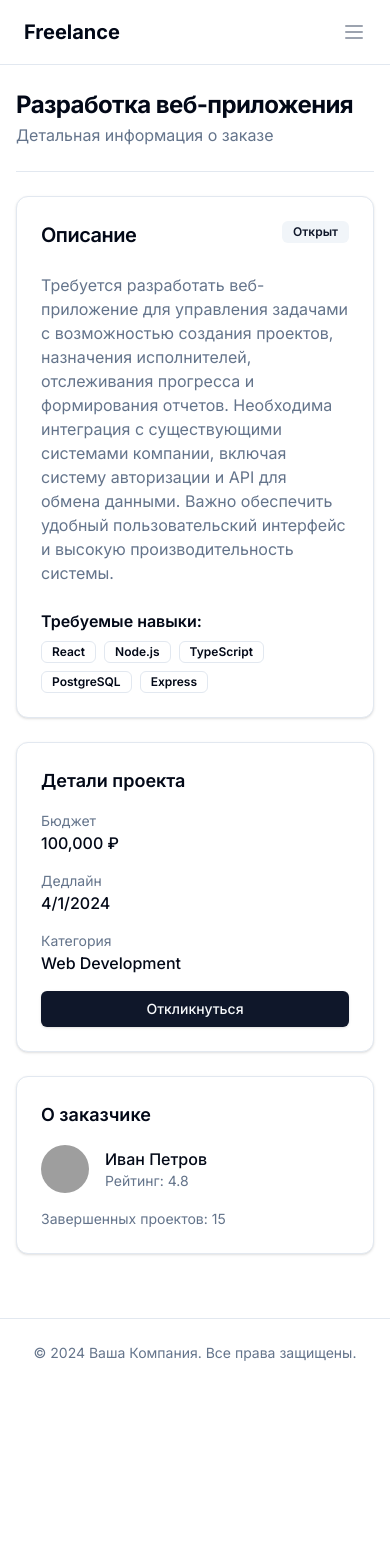
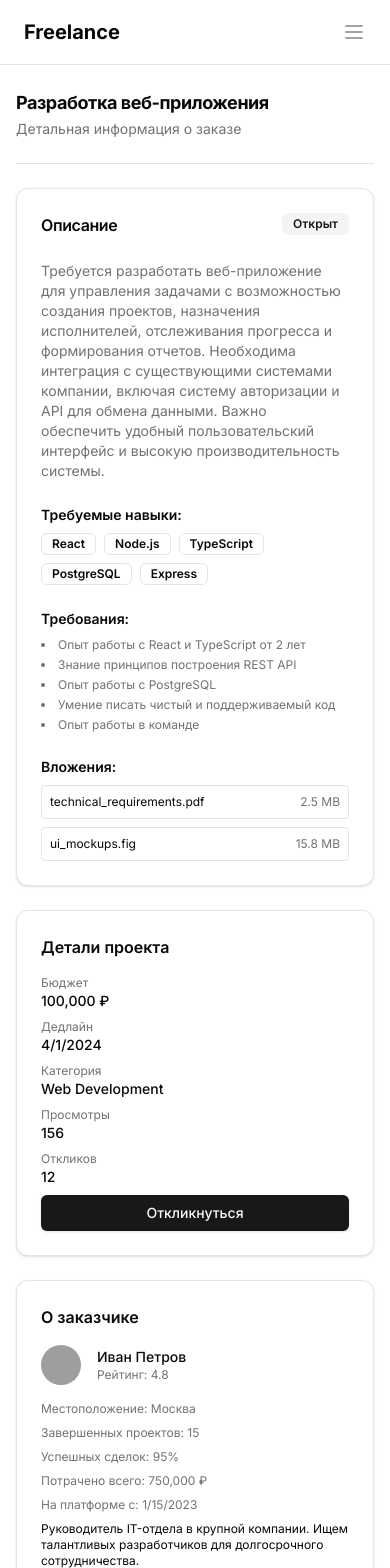
Before and after one commit to muhammadali-nb/freelance, a Next.js app: page /orders/1 in a window 390 px wide. Shown: the top 1568 px of the page. Before the commit the page ends 1387 px from the top, so only its background shows below. Built offline with nearby package versions, Linux system fonts and the light colour scheme; grey boxes are pictures that could not be loaded.

Commit message:
update dark theme and add responsive to orders page and detail

```diff
--- a/src/app/(main)/orders/[id]/page.tsx
+++ b/src/app/(main)/orders/[id]/page.tsx
@@ -1,4 +1,4 @@
-'use client'
+"use client";
 
 import { Avatar, AvatarFallback, AvatarImage } from "@/components/ui/avatar";
 import { Badge } from "@/components/ui/badge";
@@ -6,7 +6,6 @@ import { Button } from "@/components/ui/button";
 import { Card, CardContent, CardHeader, CardTitle } from "@/components/ui/card";
 import { Separator } from "@/components/ui/separator";
 import { useParams } from "next/navigation";
-
 
 // В реальном приложении данные будут загружаться с сервера
 const mockOrder = {
@@ -29,8 +28,9 @@ const mockOrder = {
 		totalSpent: 750000,
 		location: "Москва",
 		registeredAt: "2023-01-15",
-		description: "Руководитель IT-отдела в крупной компании. Ищем талантливых разработчиков для долгосрочного сотрудничества.",
-		successRate: 95
+		description:
+			"Руководитель IT-отдела в крупной компании. Ищем талантливых разработчиков для долгосрочного сотрудничества.",
+		successRate: 95,
 	},
 	proposals: 12,
 	views: 156,
@@ -39,32 +39,34 @@ const mockOrder = {
 			id: "a1",
 			name: "technical_requirements.pdf",
 			size: 2.5,
-			type: "pdf"
+			type: "pdf",
 		},
 		{
 			id: "a2",
 			name: "ui_mockups.fig",
 			size: 15.8,
-			type: "figma"
-		}
+			type: "figma",
+		},
 	],
 	requirements: [
 		"Опыт работы с React и TypeScript от 2 лет",
 		"Знание принципов построения REST API",
 		"Опыт работы с PostgreSQL",
 		"Умение писать чистый и поддерживаемый код",
-		"Опыт работы в команде"
-	]
+		"Опыт работы в команде",
+	],
 };
 
 export default function OrderDetailPage() {
-    const params = useParams<{ id: string }>()
+	const params = useParams<{ id: string }>();
 
 	return (
 		<div className="space-y-6 py-6 pb-16">
 			<div className="space-y-0.5">
-				<h2 className="text-2xl font-bold tracking-tight">{mockOrder.title}</h2>
-				<p className="text-muted-foreground">
+				<h2 className="text-lg md:text-2xl font-bold tracking-tight">
+					{mockOrder.title}
+				</h2>
+				<p className="text-muted-foreground text-sm md:text-base">
 					Детальная информация о заказе
 				</p>
 			</div>
@@ -74,23 +76,61 @@ export default function OrderDetailPage() {
 					<Card>
 						<CardHeader>
 							<div className="flex justify-between items-start">
-								<CardTitle className="text-xl font-semibold">Описание</CardTitle>
-								<Badge variant="secondary">
-									Открыт
-								</Badge>
+								<CardTitle className="text-md md:text-xl font-semibold">
+									Описание
+								</CardTitle>
+								<Badge variant="secondary">Открыт</Badge>
 							</div>
 						</CardHeader>
 						<CardContent>
 							<div className="prose dark:prose-invert max-w-none">
-								<p className="text-muted-foreground whitespace-pre-wrap">{mockOrder.description}</p>
+								<p className="text-muted-foreground whitespace-pre-wrap text-sm md:text-base">
+									{mockOrder.description}
+								</p>
 							</div>
 							<div className="mt-6">
-								<h3 className="font-semibold mb-2">Требуемые навыки:</h3>
+								<h3 className="text-sm md:text-base font-semibold mb-2">
+									Требуемые навыки:
+								</h3>
 								<div className="flex flex-wrap gap-2">
 									{mockOrder.skills.map((skill) => (
-										<Badge key={skill} variant="outline">
+										<Badge
+											key={skill}
+											variant="outline"
+											className="text-xs md:text-sm">
 											{skill}
 										</Badge>
+									))}
+								</div>
+							</div>
+							<div className="mt-6">
+								<h3 className="text-sm md:text-base font-semibold mb-2">
+									Требования:
+								</h3>
+								<ul className="list-disc list-inside space-y-1">
+									{mockOrder.requirements.map((req) => (
+										<li
+											key={req}
+											className="text-xs md:text-sm text-muted-foreground">
+											{req}
+										</li>
+									))}
+								</ul>
+							</div>
+							<div className="mt-6">
+								<h3 className="text-sm md:text-base font-semibold mb-2">
+									Вложения:
+								</h3>
+								<div className="space-y-2">
+									{mockOrder.attachments.map((file) => (
+										<div
+											key={file.id}
+											className="flex items-center justify-between p-2 border rounded">
+											<span className="text-xs md:text-sm">{file.name}</span>
+											<span className="text-xs md:text-sm text-muted-foreground">
+												{file.size} MB
+											</span>
+										</div>
 									))}
 								</div>
 							</div>
@@ -101,46 +141,102 @@ export default function OrderDetailPage() {
 				<div className="space-y-6">
 					<Card>
 						<CardContent className="pt-6">
-							<div className="text-lg font-semibold mb-4">Детали проекта</div>
-							<div className="space-y-4">
+							<div className="text-md md:text-lg font-semibold mb-4">
+								Детали проекта
+							</div>
+							<div className="space-y-2 sm:space-y-4">
 								<div>
-									<div className="text-sm text-muted-foreground">Бюджет</div>
-									<div className="font-medium">{mockOrder.budget.toLocaleString()} ₽</div>
+									<div className="text-xs sm:text-sm text-muted-foreground">
+										Бюджет
+									</div>
+									<div className="text-sm sm:text-base font-medium">
+										{mockOrder.budget.toLocaleString()} ₽
+									</div>
 								</div>
 								<div>
-									<div className="text-sm text-muted-foreground">Дедлайн</div>
-									<div className="font-medium">
+									<div className="text-xs sm:text-sm text-muted-foreground">
+										Дедлайн
+									</div>
+									<div className="text-sm sm:text-base font-medium">
 										{new Date(mockOrder.deadline).toLocaleDateString()}
 									</div>
 								</div>
 								<div>
-									<div className="text-sm text-muted-foreground">Категория</div>
-									<div className="font-medium">{mockOrder.category}</div>
+									<div className="text-xs sm:text-sm text-muted-foreground">
+										Категория
+									</div>
+									<div className="text-sm sm:text-base font-medium">
+										{mockOrder.category}
+									</div>
 								</div>
-								<Button className="w-full">Откликнуться</Button>
+								<div>
+									<div className="text-xs sm:text-sm text-muted-foreground">
+										Просмотры
+									</div>
+									<div className="text-sm sm:text-base font-medium">
+										{mockOrder.views}
+									</div>
+								</div>
+								<div>
+									<div className="text-xs sm:text-sm text-muted-foreground">
+										Откликов
+									</div>
+									<div className="text-sm sm:text-base font-medium">
+										{mockOrder.proposals}
+									</div>
+								</div>
+								<Button className="w-full text-sm sm:text-base">
+									Откликнуться
+								</Button>
 							</div>
 						</CardContent>
 					</Card>
 
 					<Card>
 						<CardContent className="pt-6">
-							<div className="text-lg font-semibold mb-4">О заказчике</div>
+							<div className="text-md md:text-lg font-semibold mb-4">
+								О заказчике
+							</div>
 							<div className="flex items-center gap-4 mb-4">
-								<Avatar className="h-12 w-12">
-									<AvatarImage src={mockOrder.client.avatar} alt={mockOrder.client.name} />
+								<Avatar className="h-10 w-10 md:h-12 md:w-12">
+									<AvatarImage
+										src={mockOrder.client.avatar}
+										alt={mockOrder.client.name}
+									/>
 									<AvatarFallback>
 										{mockOrder.client.name.substring(0, 2)}
 									</AvatarFallback>
 								</Avatar>
 								<div>
-									<div className="font-medium">{mockOrder.client.name}</div>
-									<div className="text-sm text-muted-foreground">
+									<div className="text-sm md:text-base font-medium">
+										{mockOrder.client.name}
+									</div>
+									<div className="text-xs md:text-sm text-muted-foreground">
 										Рейтинг: {mockOrder.client.rating}
 									</div>
 								</div>
 							</div>
-							<div className="text-sm text-muted-foreground">
-								Завершенных проектов: {mockOrder.client.completedProjects}
+							<div className="space-y-2">
+								<div className="text-xs md:text-sm text-muted-foreground">
+									Местоположение: {mockOrder.client.location}
+								</div>
+								<div className="text-xs md:text-sm text-muted-foreground">
+									Завершенных проектов: {mockOrder.client.completedProjects}
+								</div>
+								<div className="text-xs md:text-sm text-muted-foreground">
+									Успешных сделок: {mockOrder.client.successRate}%
+								</div>
+								<div className="text-xs md:text-sm text-muted-foreground">
+									Потрачено всего:{" "}
+									{mockOrder.client.totalSpent.toLocaleString()} ₽
+								</div>
+								<div className="text-xs md:text-sm text-muted-foreground">
+									На платформе с:{" "}
+									{new Date(mockOrder.client.registeredAt).toLocaleDateString()}
+								</div>
+								<div className="mt-4 text-xs md:text-sm">
+									{mockOrder.client.description}
+								</div>
 							</div>
 						</CardContent>
 					</Card>
--- a/src/components/navbar.tsx
+++ b/src/components/navbar.tsx
@@ -44,7 +44,6 @@ const Navbar = () => {
 						</div>
 					</div>
 					<div className="hidden lg:ml-6 lg:flex lg:items-center space-x-4">
-
 						{isAuthenticated && user ? (
 							<DropdownMenu>
 								<DropdownMenuTrigger className="focus:outline-none">
@@ -112,7 +111,7 @@ const Navbar = () => {
 			{/* Мобильное меню */}
 			<div
 				className={cn(
-					"fixed inset-0 bg-black bg-opacity-50 lg:hidden transition-opacity duration-300",
+					"fixed inset-0 bg-black bg-opacity-50 lg:hidden transition-opacity duration-300 z-50",
 					isOpen ? "opacity-100" : "opacity-0 pointer-events-none"
 				)}
 				onClick={toggleMenu}>
--- a/src/styles/globals.css
+++ b/src/styles/globals.css
@@ -5,64 +5,64 @@
 @layer base {
   :root {
     --background: 0 0% 100%;
-    --foreground: 222.2 84% 4.9%;
+    --foreground: 240 10% 3.9%;
 
     --card: 0 0% 100%;
-    --card-foreground: 222.2 84% 4.9%;
+    --card-foreground: 240 10% 3.9%;
 
     --popover: 0 0% 100%;
-    --popover-foreground: 222.2 84% 4.9%;
+    --popover-foreground: 240 10% 3.9%;
 
-    --primary: 222.2 47.4% 11.2%;
-    --primary-foreground: 210 40% 98%;
+    --primary: 240 5.9% 10%;
+    --primary-foreground: 0 0% 98%;
 
-    --secondary: 210 40% 96.1%;
-    --secondary-foreground: 222.2 47.4% 11.2%;
+    --secondary: 240 4.8% 95.9%;
+    --secondary-foreground: 240 5.9% 10%;
 
-    --muted: 210 40% 96.1%;
-    --muted-foreground: 215.4 16.3% 46.9%;
+    --muted: 240 4.8% 95.9%;
+    --muted-foreground: 240 3.8% 46.1%;
 
-    --accent: 210 40% 96.1%;
-    --accent-foreground: 222.2 47.4% 11.2%;
+    --accent: 240 4.8% 95.9%;
+    --accent-foreground: 240 5.9% 10%;
 
     --destructive: 0 84.2% 60.2%;
-    --destructive-foreground: 210 40% 98%;
+    --destructive-foreground: 0 0% 98%;
 
-    --border: 214.3 31.8% 91.4%;
-    --input: 214.3 31.8% 91.4%;
-    --ring: 222.2 84% 4.9%;
+    --border: 240 5.9% 90%;
+    --input: 240 5.9% 90%;
+    --ring: 240 10% 3.9%;
 
     --radius: 0.5rem;
   }
 
   .dark {
-    --background: 222.2 84% 4.9%;
-    --foreground: 210 40% 98%;
+    --background: 0 0% 7%;
+    --foreground: 0 0% 98%;
 
-    --card: 222.2 84% 4.9%;
-    --card-foreground: 210 40% 98%;
+    --card: 0 0% 9%;
+    --card-foreground: 0 0% 98%;
 
-    --popover: 222.2 84% 4.9%;
-    --popover-foreground: 210 40% 98%;
+    --popover: 0 0% 9%;
+    --popover-foreground: 0 0% 98%;
 
-    --primary: 210 40% 98%;
-    --primary-foreground: 222.2 47.4% 11.2%;
+    --primary: 0 0% 98%;
+    --primary-foreground: 240 5.9% 10%;
 
-    --secondary: 217.2 32.6% 17.5%;
-    --secondary-foreground: 210 40% 98%;
+    --secondary: 240 3.7% 15.9%;
+    --secondary-foreground: 0 0% 98%;
 
-    --muted: 217.2 32.6% 17.5%;
-    --muted-foreground: 215 20.2% 65.1%;
+    --muted: 0 0% 15%;
+    --muted-foreground: 240 5% 64.9%;
 
-    --accent: 217.2 32.6% 17.5%;
-    --accent-foreground: 210 40% 98%;
+    --accent: 12 6.5% 15.1%;
+    --accent-foreground: 0 0% 98%;
 
     --destructive: 0 62.8% 30.6%;
-    --destructive-foreground: 210 40% 98%;
+    --destructive-foreground: 0 0% 98%;
 
-    --border: 217.2 32.6% 17.5%;
-    --input: 217.2 32.6% 17.5%;
-    --ring: 212.7 26.8% 83.9%;
+    --border: 240 3.7% 15.9%;
+    --input: 240 3.7% 15.9%;
+    --ring: 240 4.9% 83.9%;
   }
 }
 
```
Also changed, not shown: src/app/(main)/orders/page.tsx (+10 -6 lines), src/app/(main)/settings/page.tsx (+73 -50 lines), src/components/orders/order-card.tsx (+30 -18 lines), src/components/orders/orders-list.tsx (+8 -14 lines).
